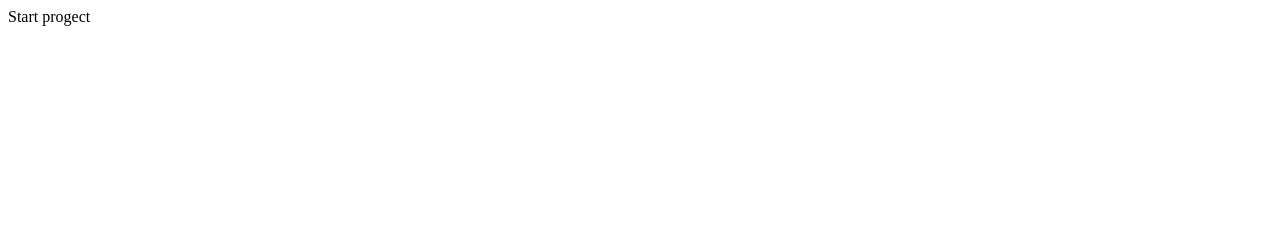
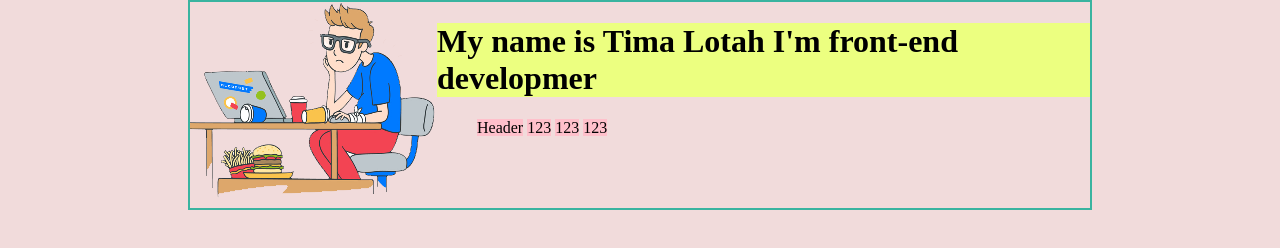
Before and after one commit to Timkahi/rsschool-cv-stage-0, a plain HTML site: page index.html in a window 1280 px wide. Drawn offline with Linux system fonts and the light colour scheme.

Commit message:
init: add heder cv#3

```diff
--- a/index.html
+++ b/index.html
@@ -4,10 +4,38 @@
     <meta charset="UTF-8">
     <meta http-equiv="X-UA-Compatible" content="IE=edge">
     <meta name="viewport" content="width=device-width, initial-scale=1.0">
-    <link herf="./style.css" rel="stylesheet" \>
+    <link href="./style.css" rel="stylesheet" />
     <title>Document</title>
 </head>
 <body>
-    <div class="color">Start progect</div>
+    <heder >
+        <div class="contenet-1">
+            <div class="box-1">
+                <img src="/AV.png" alt="my photo">
+            </div>
+            <div class=".contener-2">
+                <div class="name">
+                     <h1>My name is Tima Lotah I'm front-end developmer</h1>
+                </div>
+                <div>
+                    <nav>
+                        <ul class="hr">
+                            <li><a>Header</a></li>
+                            <li>123</li>
+                            <li>123</li>
+                            <li>123</li>
+                        </ul>
+                      </nav>
+                </div>
+            </div>
+        </div>
+    </heder>
+    <div class="contener-2">
+
+    </div>
+
+
+
+
 </body>
 </html>
--- a/style.css
+++ b/style.css
@@ -1,3 +1,44 @@
-.color{
-    color: aquamarine;
+body {
+    max-width: 900px;
+    margin: auto;
+    border: 2px solid rgb(57, 180, 160);
+    background-color: rgb(241, 219, 219);
 }
+.contenet-1 {
+    display: flex;
+    flex-direction: row-reverse;
+    margin: auto;
+    height: 20%;
+
+
+}
+.contener-1 div {
+    padding: 20px;
+    border: 1px solid rgb(38, 209, 75);
+
+}
+.box-1 {
+    flex: 1;
+    order: 1;
+}
+
+.contener-2 {
+    display: flex;
+    flex-direction: column;
+    justify-content: space-between;
+    align-items: center;
+
+}
+.contener-2 div {
+    padding: 20px;
+
+}
+
+ul.hr li {
+    display: inline;
+    background-color: pink;
+    width: max-content;
+}
+.name {
+    background-color: rgb(236, 255, 128);
+}
```
Also changed, not shown: AV.png (added).
